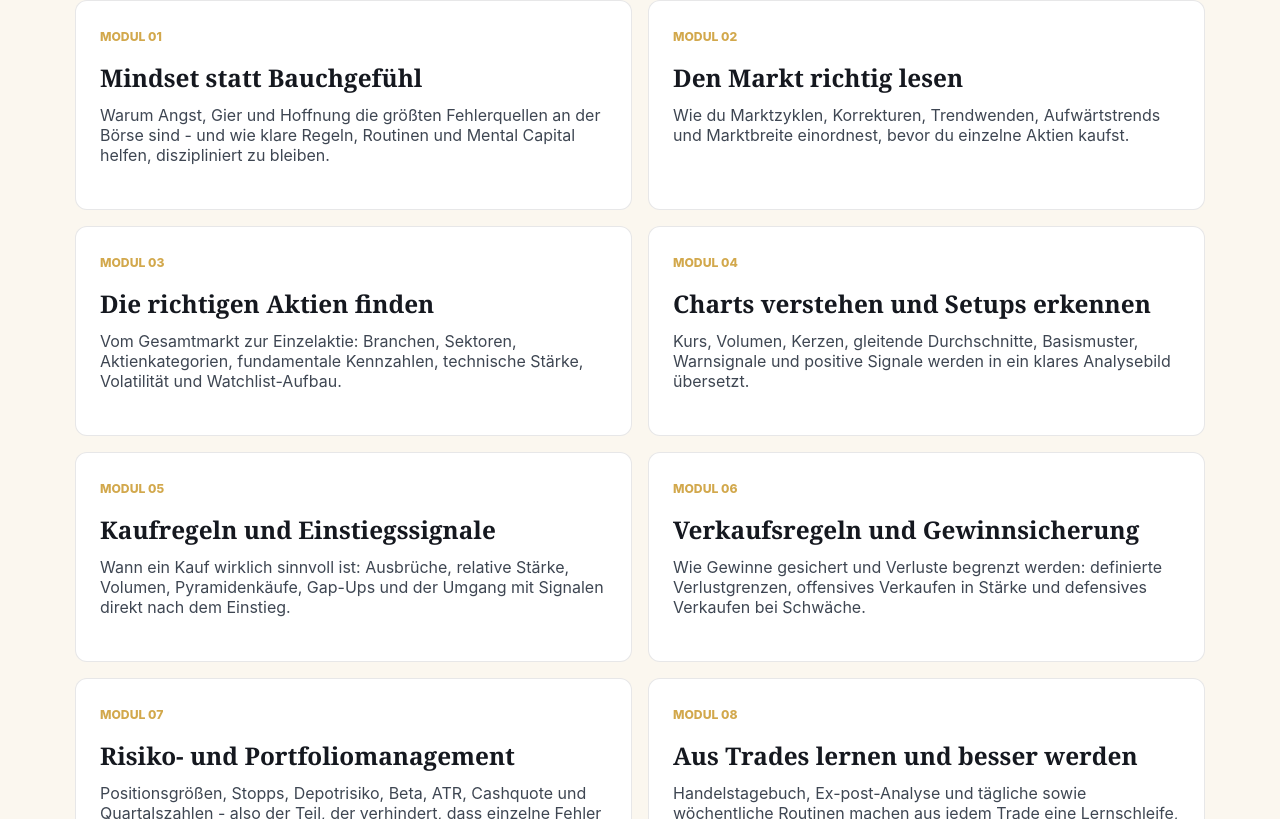
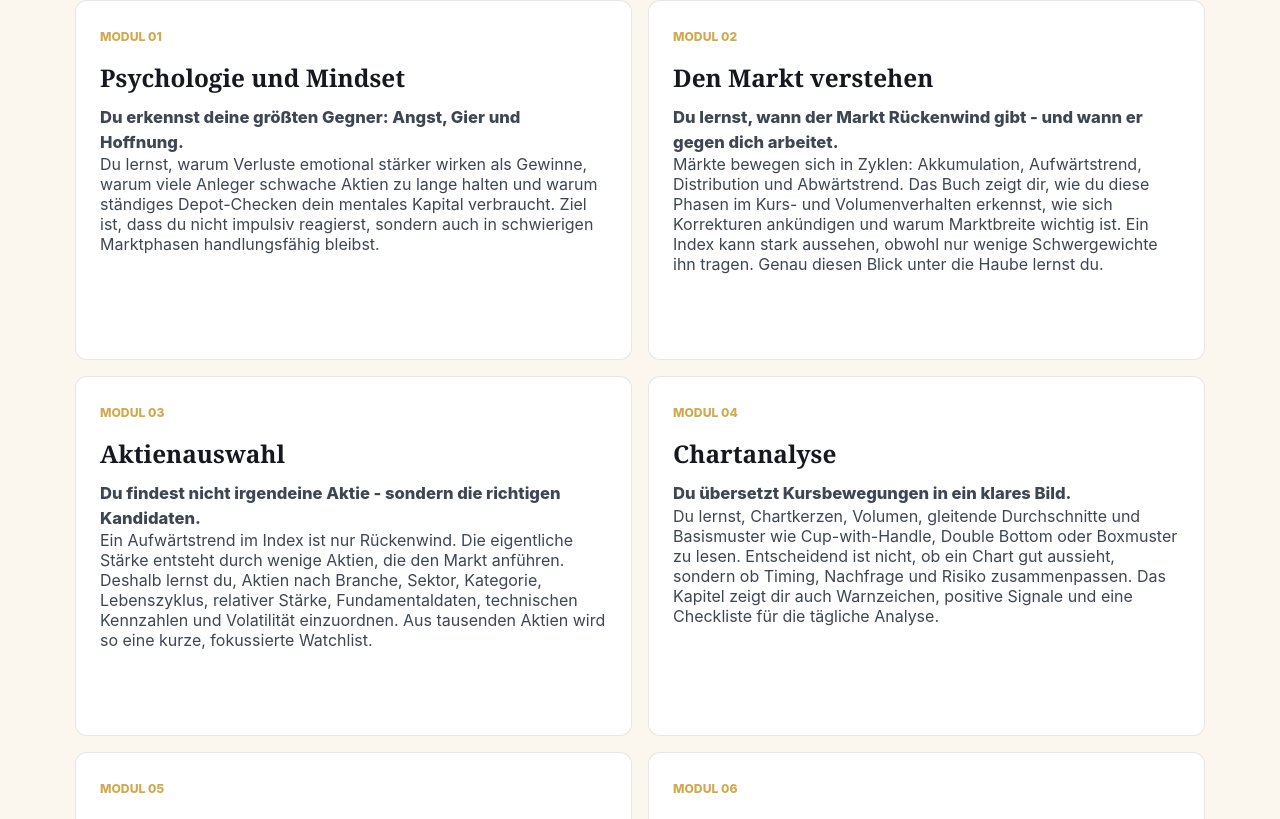
Before and after one commit to Druckkette/boerse_landingpage, a React (Vite) app: page / in a window 1280 px wide. Shown: the part 1941-2760 px from the top of the page. Built offline with nearby package versions, Linux system fonts and the light colour scheme.

Commit message:
Refine book module copy

```diff
--- a/src/components/LookInsideSection.tsx
+++ b/src/components/LookInsideSection.tsx
@@ -20,6 +20,7 @@ export function LookInsideSection() {
             <article className="learning-module" key={item.title}>
               <span>Modul {String(index + 1).padStart(2, "0")}</span>
               <h3>{item.title}</h3>
+              <p className="learning-module-lead">{item.lead}</p>
               <p>{item.text}</p>
             </article>
           ))}
--- a/src/content.ts
+++ b/src/content.ts
@@ -61,44 +61,53 @@ export const processSteps = [
 
 export const bookContents = [
   {
-    title: "Mindset statt Bauchgefühl",
+    title: "Psychologie und Mindset",
+    lead: "Du erkennst deine größten Gegner: Angst, Gier und Hoffnung.",
     text:
-      "Warum Angst, Gier und Hoffnung die größten Fehlerquellen an der Börse sind - und wie klare Regeln, Routinen und Mental Capital helfen, diszipliniert zu bleiben."
+      "Du lernst, warum Verluste emotional stärker wirken als Gewinne, warum viele Anleger schwache Aktien zu lange halten und warum ständiges Depot-Checken dein mentales Kapital verbraucht. Ziel ist, dass du nicht impulsiv reagierst, sondern auch in schwierigen Marktphasen handlungsfähig bleibst."
   },
   {
-    title: "Den Markt richtig lesen",
+    title: "Den Markt verstehen",
+    lead: "Du lernst, wann der Markt Rückenwind gibt - und wann er gegen dich arbeitet.",
     text:
-      "Wie du Marktzyklen, Korrekturen, Trendwenden, Aufwärtstrends und Marktbreite einordnest, bevor du einzelne Aktien kaufst."
+      "Märkte bewegen sich in Zyklen: Akkumulation, Aufwärtstrend, Distribution und Abwärtstrend. Das Buch zeigt dir, wie du diese Phasen im Kurs- und Volumenverhalten erkennst, wie sich Korrekturen ankündigen und warum Marktbreite wichtig ist. Ein Index kann stark aussehen, obwohl nur wenige Schwergewichte ihn tragen. Genau diesen Blick unter die Haube lernst du."
   },
   {
-    title: "Die richtigen Aktien finden",
+    title: "Aktienauswahl",
+    lead: "Du findest nicht irgendeine Aktie - sondern die richtigen Kandidaten.",
     text:
-      "Vom Gesamtmarkt zur Einzelaktie: Branchen, Sektoren, Aktienkategorien, fundamentale Kennzahlen, technische Stärke, Volatilität und Watchlist-Aufbau."
+      "Ein Aufwärtstrend im Index ist nur Rückenwind. Die eigentliche Stärke entsteht durch wenige Aktien, die den Markt anführen. Deshalb lernst du, Aktien nach Branche, Sektor, Kategorie, Lebenszyklus, relativer Stärke, Fundamentaldaten, technischen Kennzahlen und Volatilität einzuordnen. Aus tausenden Aktien wird so eine kurze, fokussierte Watchlist."
   },
   {
-    title: "Charts verstehen und Setups erkennen",
+    title: "Chartanalyse",
+    lead: "Du übersetzt Kursbewegungen in ein klares Bild.",
     text:
-      "Kurs, Volumen, Kerzen, gleitende Durchschnitte, Basismuster, Warnsignale und positive Signale werden in ein klares Analysebild übersetzt."
+      "Du lernst, Chartkerzen, Volumen, gleitende Durchschnitte und Basismuster wie Cup-with-Handle, Double Bottom oder Boxmuster zu lesen. Entscheidend ist nicht, ob ein Chart gut aussieht, sondern ob Timing, Nachfrage und Risiko zusammenpassen. Das Kapitel zeigt dir auch Warnzeichen, positive Signale und eine Checkliste für die tägliche Analyse."
   },
   {
-    title: "Kaufregeln und Einstiegssignale",
+    title: "Kaufregeln",
+    lead:
+      "Du kaufst nicht, weil eine Aktie spannend klingt - sondern weil die Voraussetzungen stimmen.",
     text:
-      "Wann ein Kauf wirklich sinnvoll ist: Ausbrüche, relative Stärke, Volumen, Pyramidenkäufe, Gap-Ups und der Umgang mit Signalen direkt nach dem Einstieg."
+      "Das Buch zeigt dir klare Einstiegssignale: Ausbrüche aus Basen, Rückläufe an gleitende Durchschnitte, relative Stärke, Volumenbestätigung und gestaffelten Positionsaufbau. Eine zentrale Regel: Du kaufst nicht in Schwäche und jagst Aktien nicht hinterher, wenn sie bereits zu weit vom optimalen Kaufpunkt entfernt sind."
   },
   {
     title: "Verkaufsregeln und Gewinnsicherung",
+    lead: "Du lernst, gute Trades nicht wieder in schlechte Trades zu verwandeln.",
     text:
-      "Wie Gewinne gesichert und Verluste begrenzt werden: definierte Verlustgrenzen, offensives Verkaufen in Stärke und defensives Verkaufen bei Schwäche."
+      "Viele Anleger beschäftigen sich intensiv mit dem Kauf - aber kaum mit dem Verkauf. Dabei entscheidet der Ausstieg oft über die Qualität des gesamten Trades. Du lernst drei Verkaufsarten: den Verkauf nach definierter Verlusthöhe, den Verkauf in Stärke zur Gewinnsicherung und den Verkauf in Schwäche, wenn ein Trend kippt."
   },
   {
     title: "Risiko- und Portfoliomanagement",
+    lead: "Du schützt dein Kapital, bevor du an Gewinnmaximierung denkst.",
     text:
-      "Positionsgrößen, Stopps, Depotrisiko, Beta, ATR, Cashquote und Quartalszahlen - also der Teil, der verhindert, dass einzelne Fehler das Depot ruinieren."
+      "Das Buch macht deutlich: Gute Aktien reichen nicht, wenn das Risikomanagement nicht stimmt. Du lernst, Verluste früh zu begrenzen, Positionsgrößen sinnvoll zu wählen, Portfolio-Risiken über Volatilität, ATR und Beta zu steuern und besondere Ereignisse wie Quartalszahlen einzuordnen."
   },
   {
-    title: "Aus Trades lernen und besser werden",
+    title: "Lernen aus Trades",
+    lead: "Du entwickelst dein eigenes System weiter.",
     text:
-      "Handelstagebuch, Ex-post-Analyse und tägliche sowie wöchentliche Routinen machen aus jedem Trade eine Lernschleife, damit das System mit Erfahrung stärker wird."
+      "Ein Handelstagebuch sorgt dafür, dass du nicht nur Ergebnisse siehst, sondern Ursachen erkennst. Du dokumentierst Kaufgrund, Marktumfeld, Setup, Stopp, Ziel, Emotionen, Verkauf und Ergebnis. Durch Ex-post-Analysen erkennst du wiederkehrende Fehler - etwa FOMO-Käufe, zu späte Verkäufe oder das Festhalten an alten Gewinnern."
   }
 ];
 
--- a/src/styles.css
+++ b/src/styles.css
@@ -663,7 +663,7 @@ h4 {
 }
 
 .learning-module {
-  min-height: 210px;
+  min-height: 360px;
   border: 1px solid rgba(21, 24, 31, 0.1);
   border-radius: 12px;
   padding: 24px;
@@ -686,6 +686,18 @@ h4 {
 .learning-module p {
   margin-bottom: 0;
   color: #3e4652;
+}
+
+.learning-module-lead {
+  margin: 0 0 12px;
+  color: var(--ink);
+  font-size: 1.04rem;
+  font-weight: 780;
+  line-height: 1.45;
+}
+
+.learning-module-lead + p {
+  margin-top: 0;
 }
 
 .inline-purchase-cta {
@@ -1698,6 +1710,7 @@ details p {
   }
 
   .problem-card,
+  .learning-module,
   .audience-card {
     min-height: auto;
   }
```
